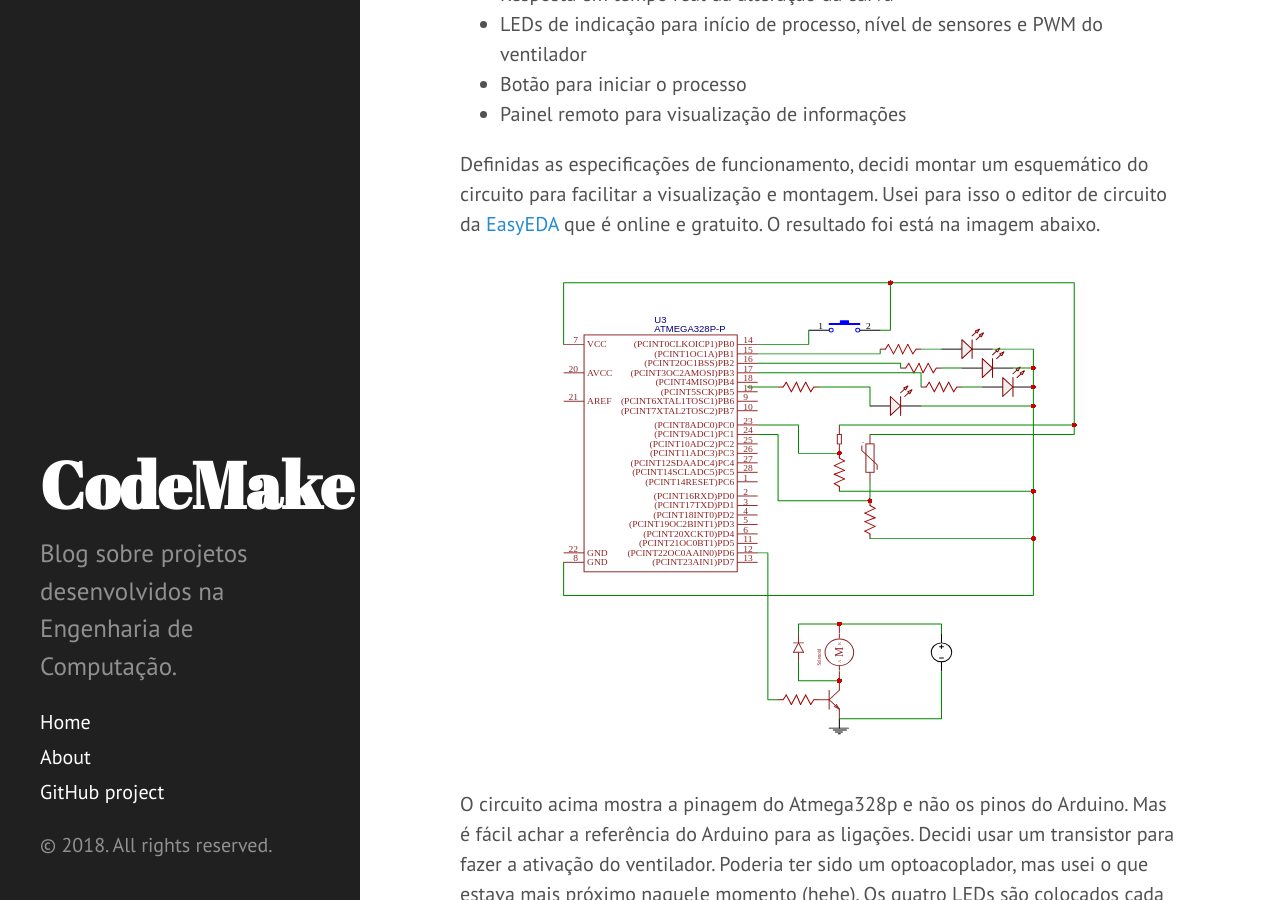
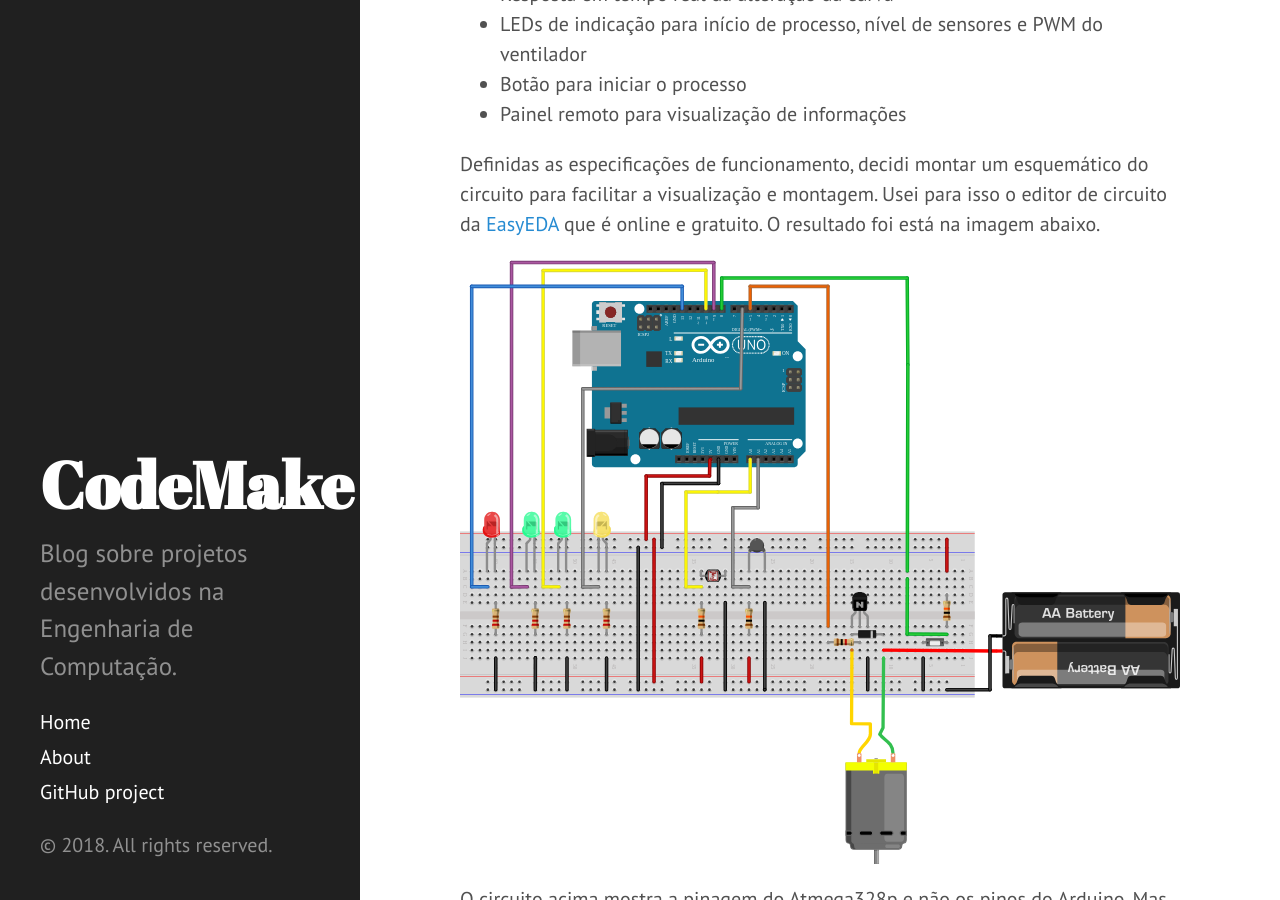
Before and after one commit to matheus-pessoa16/blog, a Jekyll site: the page built from _posts/2018-08-21-secador-graos-p1.md, in a window 1280 px wide and 900 px high, scrolled down 672 px. Built offline with Jekyll 4.4.1, drawn with Linux system fonts in a browser that asks for light colours; Markdown is read by kramdown in place of the engine named in the settings.

Commit message:
layout fritzing secador

```diff
--- a/_posts/2018-08-21-secador-graos-p1.md
+++ b/_posts/2018-08-21-secador-graos-p1.md
@@ -33,7 +33,7 @@ O sistema especificado precisava ter os seguintes requisitos:
 Definidas as especificações de funcionamento, decidi montar um esquemático do circuito para facilitar a visualização e montagem. Usei para isso o editor de circuito da [EasyEDA](www.easyeda.com) que é online e gratuito. O resultado foi está na imagem abaixo.
 
 
-![placeholder](/blog/images/secador-graos/secador-esquematico.svg "Esquemático do circuito")
+![placeholder](/blog/images/secador-graos/secador-esquematico-fritzing.svg "Esquemático do circuito")
 
 O circuito acima mostra a pinagem do Atmega328p e não os pinos do Arduino. Mas é fácil achar a referência do Arduino para as ligações.
 Decidi usar um transistor para fazer a ativação do ventilador. Poderia ter sido um optoacoplador, mas usei o que estava mais próximo naquele momento (hehe).
```
Also changed, not shown: images/secador-graos/secador-esquematico-fritzing.svg (added).
